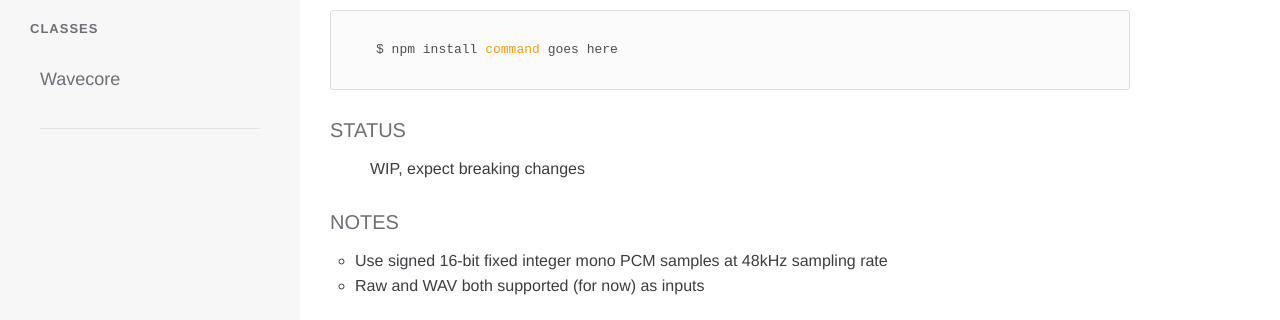
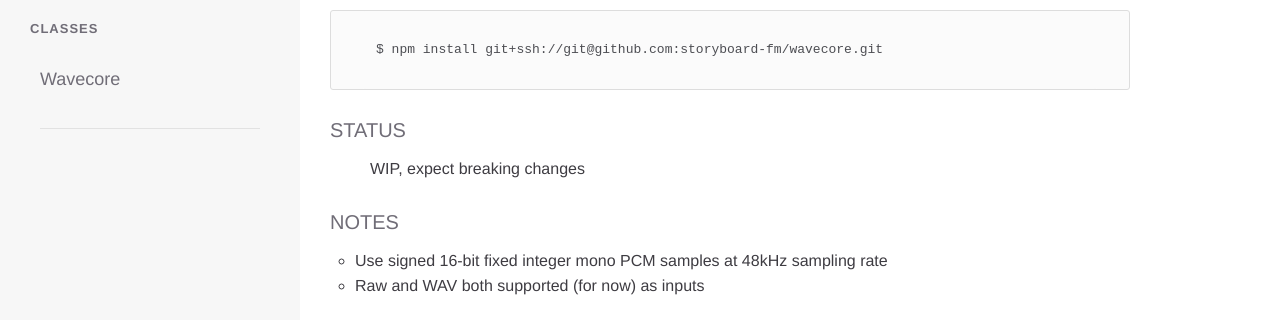
Before and after one commit to SacredData/hyperwav, a website built with Parcel: page docs/index.html in a window 1280 px wide. Shown: the part 267-587 px from the top of the page. Built offline with nearby package versions, Linux system fonts and the light colour scheme; a web font is replaced by a local one.

Commit message:
npm install in DOCS

```diff
--- a/docs/index.html
+++ b/docs/index.html
@@ -112,7 +112,7 @@ WAV audio files via hypercore v10. Version control, branches, and peering come
 for free thanks to the <a href="https://github.com/hypercore-protocol/hypercore-next"><code>hypercore@next</code></a> branch.</p>
 <h2>Getting Started</h2>
 <h3>Installation</h3>
-<pre class="prettyprint source lang-sh"><code>$ npm install command goes here
+<pre class="prettyprint source lang-sh"><code>$ npm install git+ssh://git@github.com:storyboard-fm/wavecore.git
 </code></pre>
 <h3>Status</h3>
 <blockquote>
```
